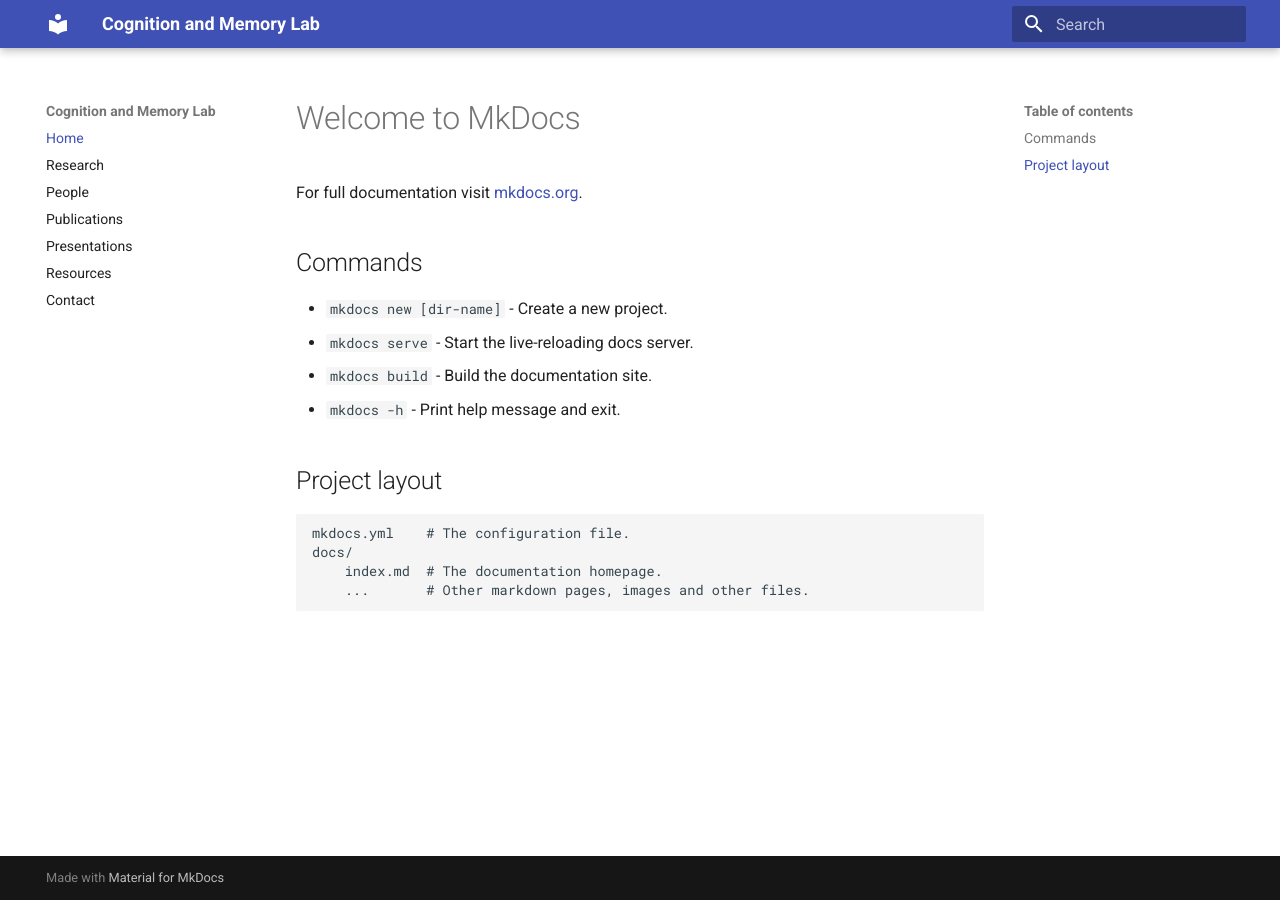
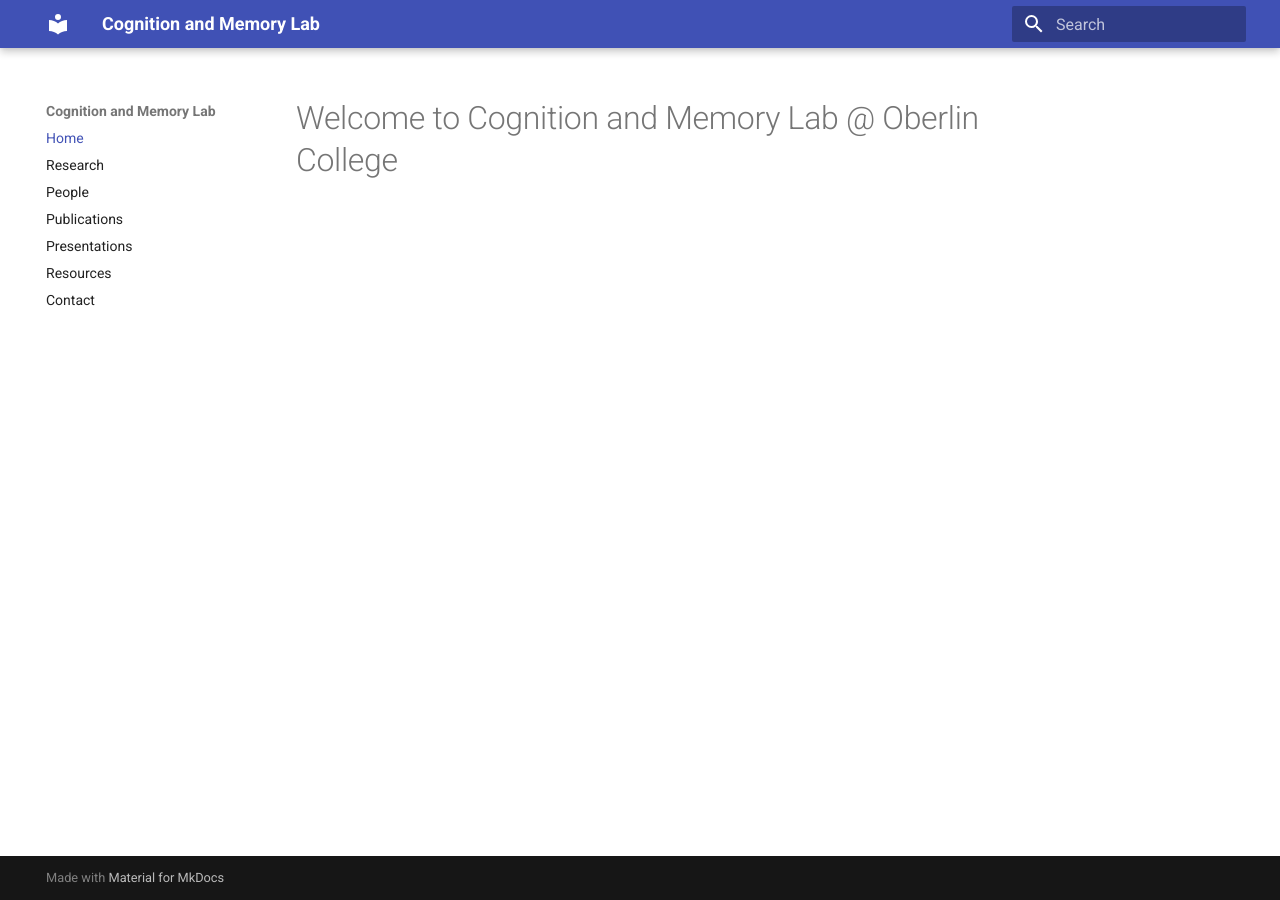
Before and after one commit to manasijkumar/CML-website, an MkDocs documentation site: the page built from docs/index.md, in a window 1280 px wide. Built offline with MkDocs 1.6.1 and Material for MkDocs 9.7.7, drawn with Linux system fonts in a browser that asks for light colours.

Commit message:
Update index.md with header. Also add skeleton pages.

```diff
--- a/docs/index.md
+++ b/docs/index.md
@@ -1,17 +1 @@
-# Welcome to MkDocs
-
-For full documentation visit [mkdocs.org](https://www.mkdocs.org).
-
-## Commands
-
-* `mkdocs new [dir-name]` - Create a new project.
-* `mkdocs serve` - Start the live-reloading docs server.
-* `mkdocs build` - Build the documentation site.
-* `mkdocs -h` - Print help message and exit.
-
-## Project layout
-
-    mkdocs.yml    # The configuration file.
-    docs/
-        index.md  # The documentation homepage.
-        ...       # Other markdown pages, images and other files.
+# Welcome to Cognition and Memory Lab @ Oberlin College
```
